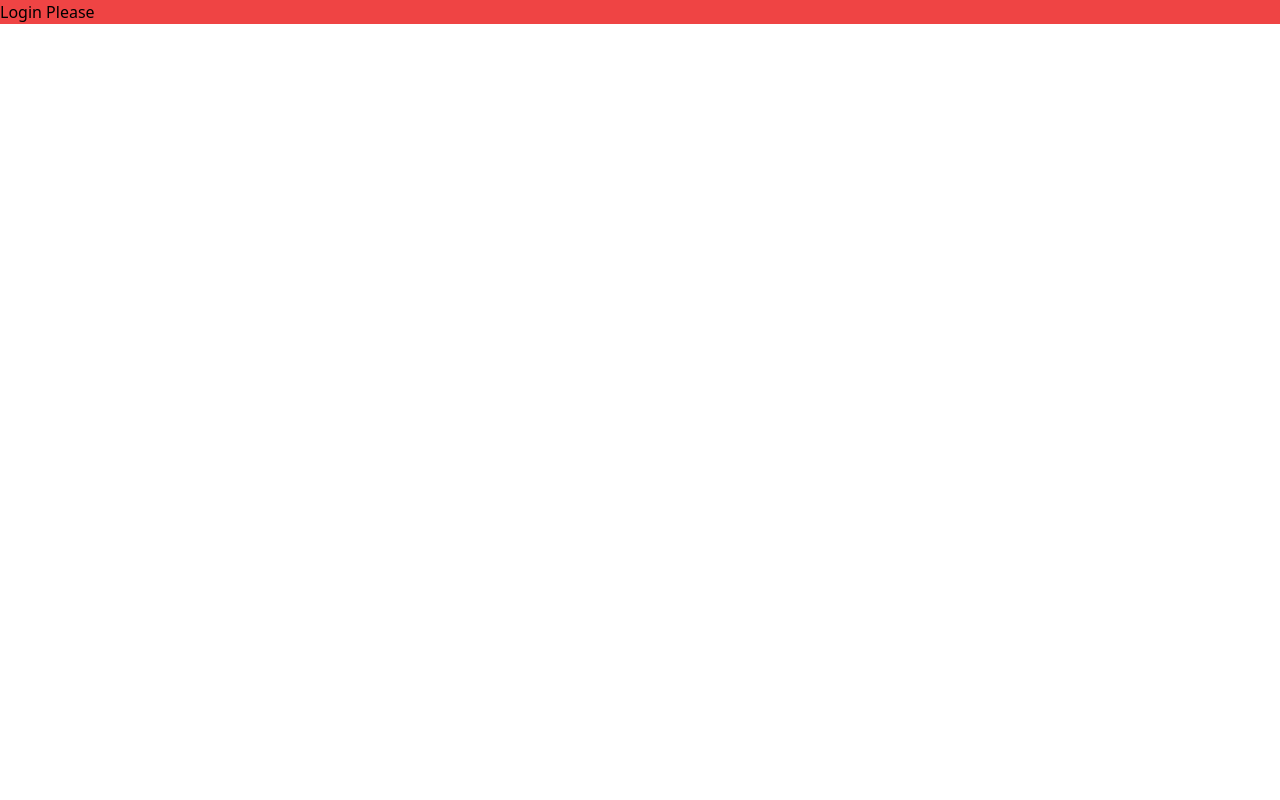
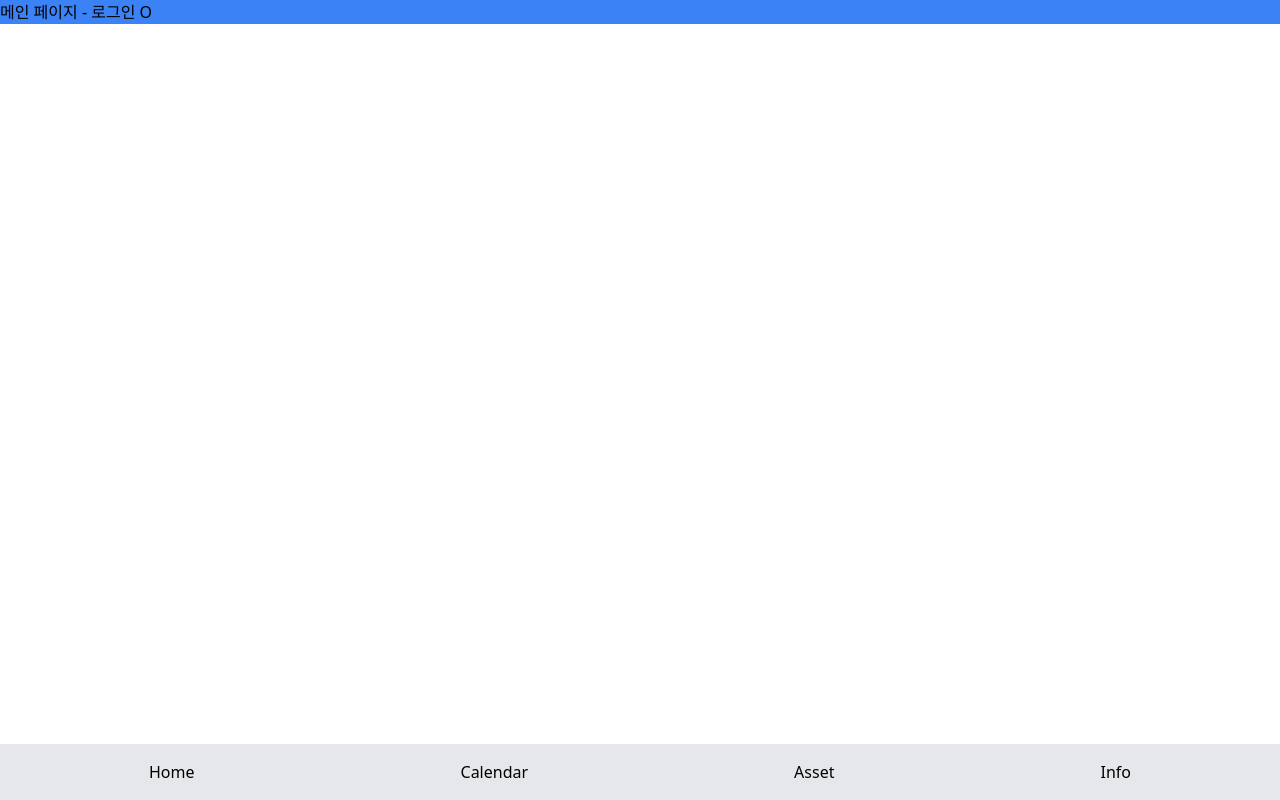
Before and after one commit to taewonnn/Wooma, a React (Create React App) app: page / in a window 1280 px wide. Built offline with nearby package versions, Linux system fonts and the light colour scheme.

Commit message:
feat: footer 셋팅

```diff
--- a/src/App.tsx
+++ b/src/App.tsx
@@ -1,10 +1,12 @@
 import { Outlet } from 'react-router-dom';
+import Footer from './components/Footer';
 
 function App() {
   return (
     <div className="bg-blue-500">
       <p>메인 페이지 - 로그인 O</p>
       <Outlet />
+      <Footer />
     </div>
   );
 }
--- /dev/null
+++ b/src/components/Footer.tsx
@@ -0,0 +1,23 @@
+import { useNavigate } from 'react-router-dom';
+
+function Footer() {
+  /** useNavigate */
+  const navigate = useNavigate();
+
+  /** 클릭 시 페이지 이동 */
+  const onClickPage = (event: React.MouseEvent<HTMLButtonElement>) => {
+    console.log('클릭한 nav버튼 value: ', event.currentTarget.textContent);
+    navigate(`/${event.currentTarget.textContent}`);
+  };
+
+  return (
+    <div className="fixed bottom-0 left-0 right-0 flex justify-around p-4 bg-gray-200">
+      <button onClick={onClickPage}>Home</button>
+      <button onClick={onClickPage}>Calendar</button>
+      <button onClick={onClickPage}>Asset</button>
+      <button onClick={onClickPage}>Info</button>
+    </div>
+  );
+}
+
+export default Footer;
--- /dev/null
+++ b/src/components/Header.tsx
@@ -0,0 +1,9 @@
+function Header() {
+  return (
+    <>
+      <h1>wooma - 우리들의 사이, 마이너스는 없어</h1>
+    </>
+  );
+}
+
+export default Header;
--- a/src/index.tsx
+++ b/src/index.tsx
@@ -8,7 +8,7 @@ import { authenticatedUserRouter, unauthenticatedUserRouter } from './router/rou
 /** 로그인 상태 확인 함수 */
 const isLoggedIn = () => {
   // 테스트 위해 user 지정
-  const user = false;
+  const user = 1;
   if (user) {
     return true;
   }
```
